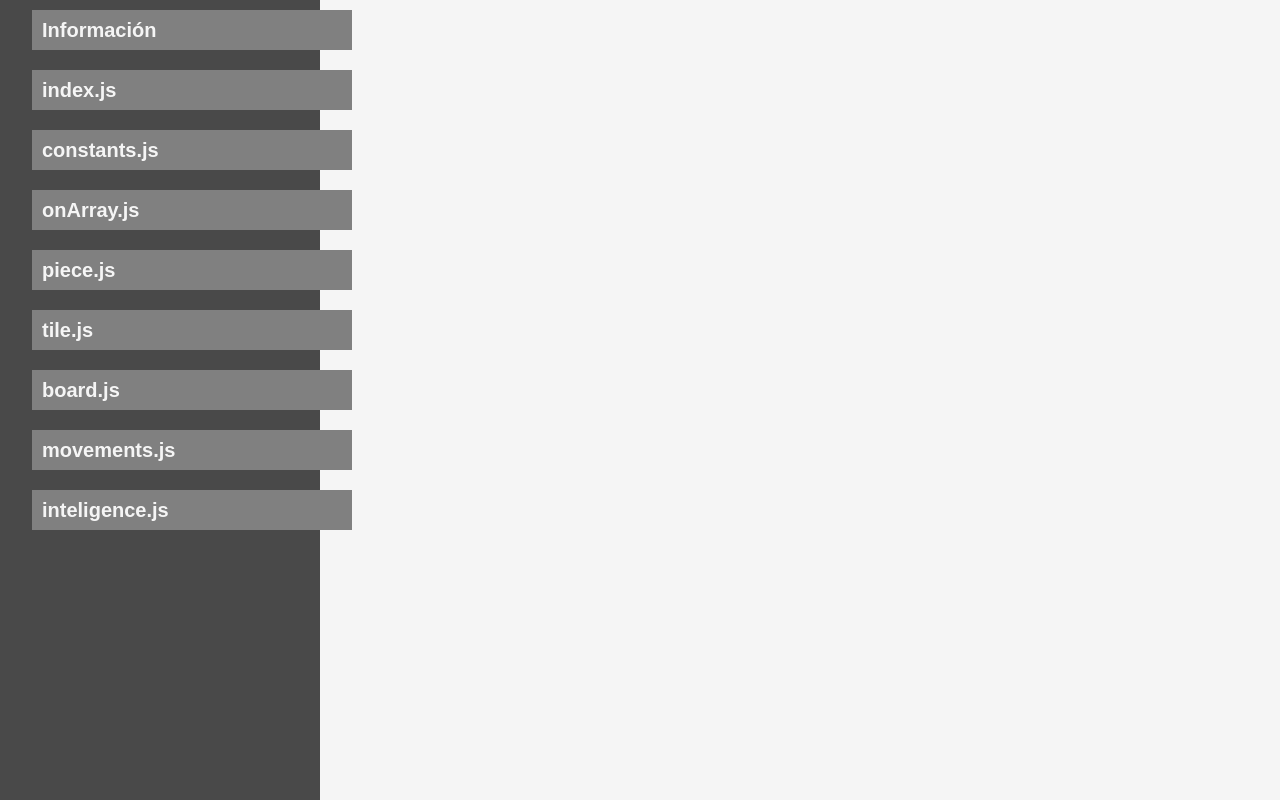
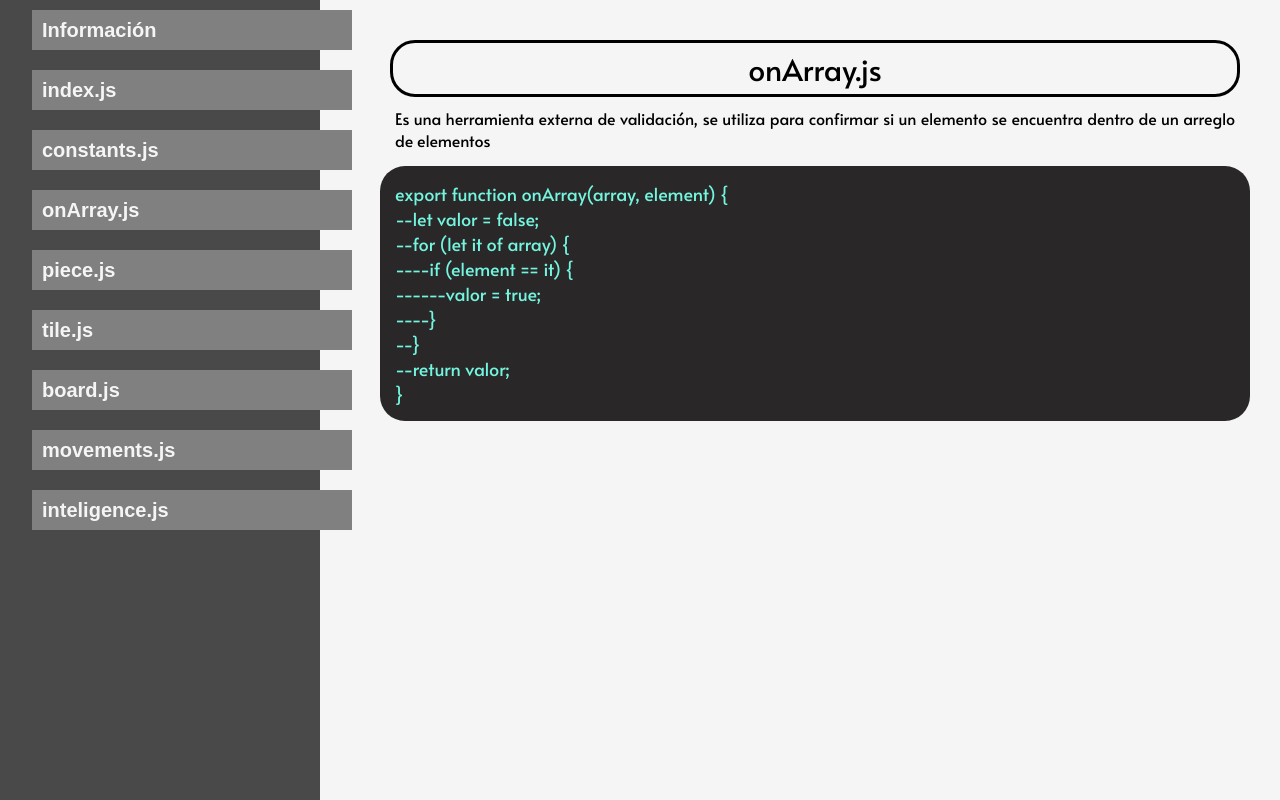
Before and after one commit to Angel-Ponce/documentation-chess11, a plain HTML site: page index.html in a window 1280 px wide. Both pictures are taken after a click on the element "onArray.js". Drawn offline with Linux system fonts and the light colour scheme; a web font is replaced by a local one.

Commit message:
-onArray.js added-

```diff
--- a/index.html
+++ b/index.html
@@ -25,6 +25,7 @@
     <script src="./js/info.js"></script>
     <script src="./js/index.js"></script>
     <script src="./js/constants.js"></script>
+    <script src="./js/onArray.js"></script>
     <script src="./js/main.js"></script>
 </body>
 </html>
--- a/js/main.js
+++ b/js/main.js
@@ -4,3 +4,5 @@ let objIdex = new index();
 objIdex.allReady();
 let objConstants = new constants();
 objConstants.allReady();
+let objOnArray = new onArray();
+objOnArray.allReady();
--- a/js/onArray.js
+++ b/js/onArray.js
@@ -0,0 +1,49 @@
+class onArray {
+  constructor() {
+    this.container = document.querySelector(".container");
+    this.domElement = document.querySelector("#onArray");
+
+    //Elements into container
+    this.containerOnArray = document.createElement("div");
+    this.containerOnArray.classList.add("index");
+  }
+  eventClick() {
+    this.domElement.addEventListener("click", () => {
+      this.container.innerHTML = "";
+      this.containerOnArray.innerHTML = "";
+
+      let title = document.createElement("div");
+      title.classList.add("textTitle");
+      title.innerHTML = "onArray.js";
+
+      let text1 = document.createElement("div");
+      text1.classList.add("text");
+      text1.innerHTML = "Es una herramienta externa de validación, se utiliza para confirmar si un elemento se encuentra dentro de un arreglo de elementos";
+
+      let codeExample = document.createElement("div");
+      codeExample.classList.add("textCode");
+      let arr1 = ["export function onArray(array, element) {",
+        "--let valor = false;","--for (let it of array) {",
+        "----if (element == it) {","------valor = true;",
+        "----}","--}","--return valor;","}"];
+      this.putLinesOfCode(arr1,codeExample);
+
+      this.containerOnArray.appendChild(title);
+      this.containerOnArray.appendChild(text1);
+      this.containerOnArray.appendChild(codeExample);
+      this.container.appendChild(this.containerOnArray);
+    });
+  }
+
+  allReady() {
+    this.eventClick();
+  }
+
+  putLinesOfCode(lines, cont) {
+    for (let line of lines) {
+      let li = document.createElement("p");
+      li.innerHTML = line;
+      cont.appendChild(li);
+    }
+  }
+}
```
